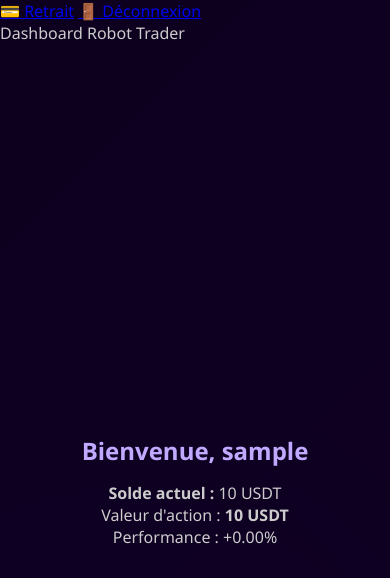
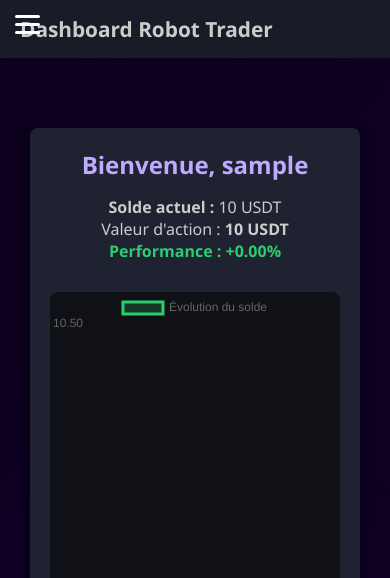
Before and after one commit to brendayologaza4/Robot-trader, a Flask app: page /dashboard in a window 390 px wide. Shown: the top 578 px of the page. Run offline with Flask 3, Linux system fonts and the light colour scheme; the visitor is signed in with stand-in values (Sample User, id 1); a database or web service that is not in the repository returns one stand-in record (values such as "Sample title"); some libraries are stand-ins or nearby versions.

Commit message:
Update dashboard.html

```diff
--- a/templates/dashboard.html
+++ b/templates/dashboard.html
@@ -2,35 +2,151 @@
 <!DOCTYPE html>
 <html lang="fr">
 <head>
-    <meta charset="UTF-8">
+    <meta charset="UTF-8" />
     <title>Robot Trader - Dashboard</title>
     <script src="https://cdn.jsdelivr.net/npm/chart.js"></script>
-    <meta name="viewport" content="width=device-width, initial-scale=1.0">
-    <link rel="stylesheet" href="{{ url_for('static', filename='style.css') }}">
+    <meta name="viewport" content="width=device-width, initial-scale=1" />
+    <link rel="stylesheet" href="{{ url_for('static', filename='style.css') }}" />
 
     <style>
-        /* Ajout style responsive directement ici pour simplifier */
-
         /* Scroll horizontal pour tous les tableaux */
-        .table-container, .crypto-table, .card-body {
+        .table-container {
             overflow-x: auto;
+            margin-bottom: 1rem;
         }
 
         table {
             width: 100%;
             border-collapse: collapse;
             min-width: 600px;
+            color: white;
         }
 
         th, td {
-            padding: 10px;
+            padding: 10px 12px;
             text-align: center;
             border-bottom: 1px solid rgba(255, 255, 255, 0.1);
             border-right: 1px solid rgba(255, 255, 255, 0.05);
         }
 
+        th {
+            background-color: #1a1d29;
+            font-weight: 600;
+        }
+
         tr:last-child td {
             border-bottom: none;
+        }
+
+        tr td:last-child,
+        tr th:last-child {
+            border-right: none;
+        }
+
+        /* Boutons */
+        button {
+            background-color: #2ecc71;
+            border: none;
+            padding: 6px 12px;
+            color: white;
+            cursor: pointer;
+            border-radius: 4px;
+            transition: background-color 0.3s ease;
+        }
+
+        button:hover {
+            background-color: #27ae60;
+        }
+
+        /* Sidebar */
+        .sidebar {
+            position: fixed;
+            top: 0;
+            left: -250px;
+            width: 250px;
+            height: 100%;
+            background-color: #121417;
+            padding-top: 60px;
+            transition: left 0.3s ease;
+            z-index: 1000;
+        }
+
+        .sidebar a {
+            display: block;
+            padding: 15px 20px;
+            color: white;
+            text-decoration: none;
+            font-weight: 500;
+            border-bottom: 1px solid rgba(255, 255, 255, 0.1);
+        }
+
+        .sidebar a:hover {
+            background-color: #23272a;
+        }
+
+        /* Menu icon */
+        .menu-icon {
+            position: fixed;
+            top: 15px;
+            left: 15px;
+            cursor: pointer;
+            z-index: 1100;
+            display: flex;
+            flex-direction: column;
+            gap: 5px;
+        }
+
+        .menu-icon .bar {
+            width: 25px;
+            height: 3px;
+            background-color: white;
+            border-radius: 2px;
+        }
+
+        /* Header */
+        header {
+            background-color: #181c27;
+            color: white;
+            padding: 15px 20px;
+            font-size: 1.5rem;
+            font-weight: 600;
+            margin-left: 0;
+            transition: margin-left 0.3s ease;
+            position: sticky;
+            top: 0;
+            z-index: 900;
+        }
+
+        /* Container */
+        .container {
+            max-width: 1200px;
+            margin: 80px auto 40px;
+            padding: 0 20px;
+            color: white;
+        }
+
+        /* Card */
+        .card {
+            background-color: #1f2230;
+            border-radius: 8px;
+            padding: 20px;
+            margin-bottom: 30px;
+            box-shadow: 0 0 10px rgba(0,0,0,0.3);
+        }
+
+        .card h2 {
+            margin-top: 0;
+            margin-bottom: 15px;
+        }
+
+        .positive {
+            color: #2ecc71;
+            font-weight: 600;
+        }
+
+        .negative {
+            color: #e74c3c;
+            font-weight: 600;
         }
 
         /* Graphe responsive */
@@ -40,22 +156,24 @@
             height: 40vh;
             margin-top: 30px;
             background-color: #0f1117;
+            border-radius: 8px;
         }
 
-        /* Media queries téléphone */
+        /* Media queries */
         @media screen and (max-width: 768px) {
-            .card, .crypto-table, .card-body {
-                overflow-x: auto;
-            }
-
             table {
                 min-width: 600px;
+            }
+            .container {
+                margin: 70px 10px 20px;
+            }
+            header {
+                font-size: 1.3rem;
             }
         }
     </style>
 </head>
 <body>
-
     <div class="menu-icon" onclick="toggleSidebar()">
         <div class="bar"></div>
         <div class="bar"></div>
@@ -94,8 +212,8 @@
                                     <td>{{ user.username }}</td>
                                     <td>{{ user.balance }}</td>
                                     <td>
-                                    <input type="hidden" name="username" value="{{ user.username }}">
-                                    <input type="number" step="0.01" name="new_balance" required>
+                                        <input type="hidden" name="username" value="{{ user.username }}" />
+                                        <input type="number" step="0.01" name="new_balance" required />
                                     </td>
                                     <td><button type="submit">Modifier</button></td>
                                     <td>
@@ -112,14 +230,12 @@
             </div>
 
             <!-- Demandes de retrait -->
-        <div class="card mb-4">
-            <div class="card-header">
-                <h5 class="mb-0">Demandes de retrait</h5>
-            </div>
-            <div class="card-body table-container">
+            <div class="card">
+                <h2>Demandes de retrait</h2>
+                <div class="table-container">
                     {% if withdraw_requests %}
-                <table class="table table-bordered table-hover">
-                    <thead class="thead-light">
+                    <table>
+                        <thead>
                             <tr>
                                 <th>Utilisateur</th>
                                 <th>Méthode</th>
@@ -146,7 +262,7 @@
                                 <td>
                                     {% for key, value in req.items() %}
                                         {% if key not in ['_id', 'username', 'method', 'amount', 'date', 'status'] %}
-                                        <strong>{{ key }}:</strong> {{ value }}<br>
+                                            <strong>{{ key }}:</strong> {{ value }}<br />
                                         {% endif %}
                                     {% endfor %}
                                 </td>
@@ -159,7 +275,6 @@
                     {% endif %}
                 </div>
             </div>
-
         {% else %}
             <div class="card">
                 <h2>Bienvenue, {{ username }}</h2>
@@ -170,7 +285,7 @@
                     <canvas id="performanceChart"></canvas>
                 {% else %}
                     <p>⚠️ Vous devez avoir un solde supérieur à 0 pour commencer à trader.</p>
-               <a href="/create_payment" class="btn btn-success" style="margin-top: 10px;">💰 Déposer de l'argent</a>
+                    <a href="/create_payment" class="btn" style="display:inline-block; margin-top: 10px; background-color:#2ecc71; color:white; padding:10px 20px; border-radius:5px; text-decoration:none;">💰 Déposer de l'argent</a>
                 {% endif %}
             </div>
 
@@ -254,6 +369,5 @@
             sidebar.style.left = sidebar.style.left === '0px' ? '-250px' : '0px';
         }
     </script>
-
 </body>
 </html>
```
Lines whose indentation alone changed are shown as unchanged.
